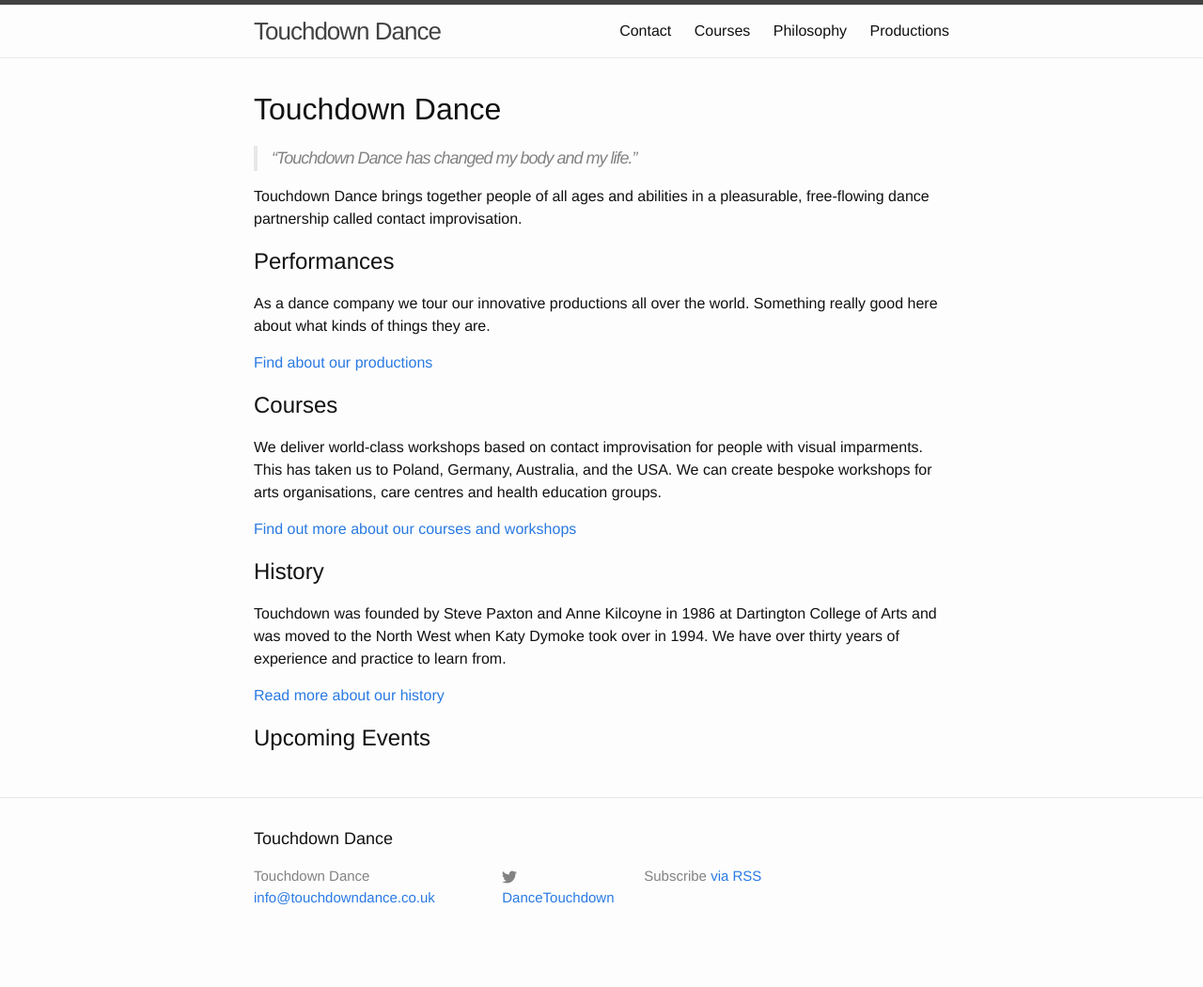
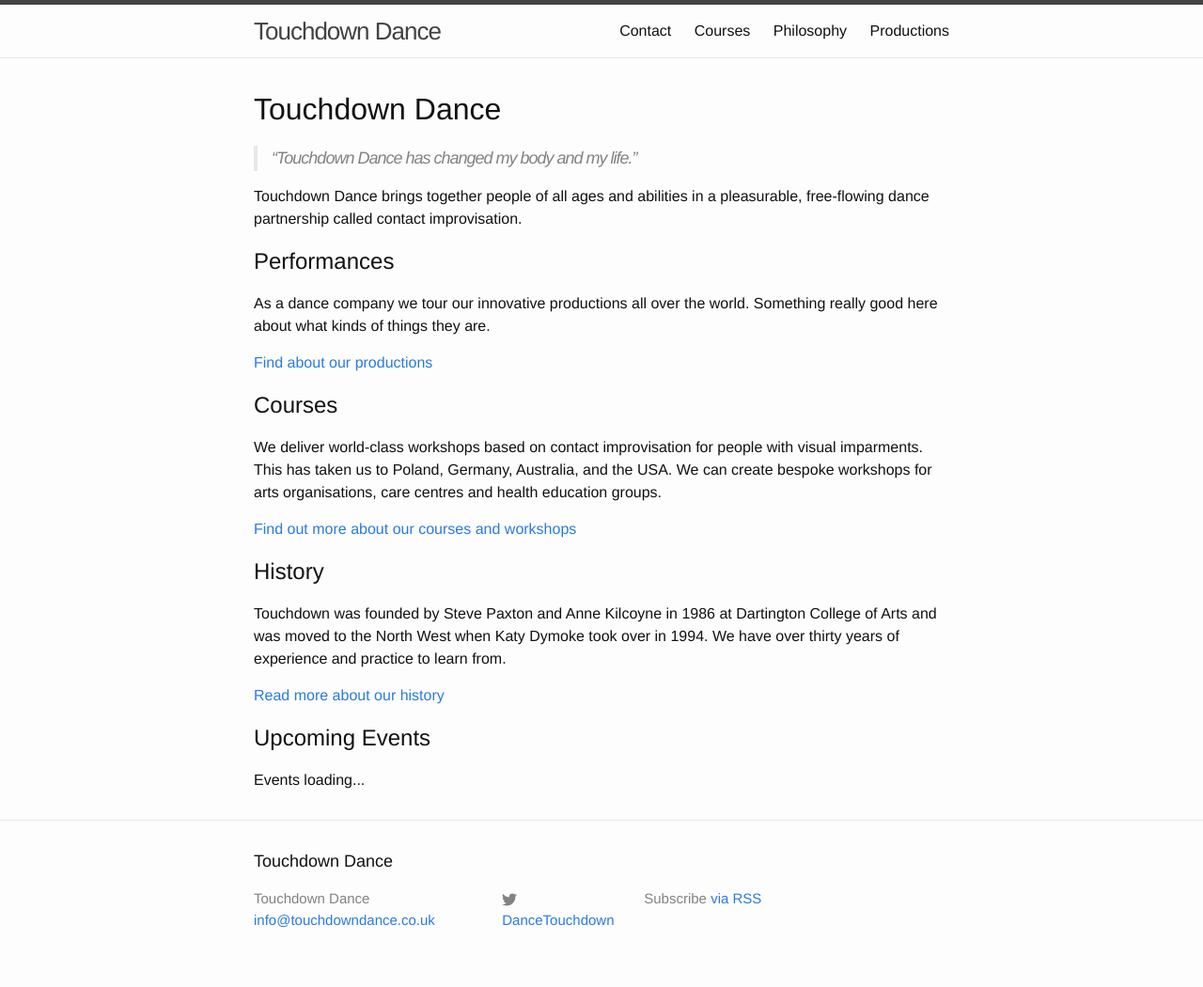
Before and after one commit to kimadactyl/touchdown, a Jekyll site: the page built from index.md, in a window 1280 px wide. Shown: the whole page at 94% size. Built offline with Jekyll 4.4.1, drawn with Linux system fonts in a browser that asks for light colours; nearby versions of some CDN libraries; before the commit the page ends 1026 px from its top, so only the background shows below that.

Commit message:
Add loading message

```diff
--- a/_layouts/home.html
+++ b/_layouts/home.html
@@ -13,7 +13,7 @@
 
   <h2>Upcoming Events</h2>
 
-  <div class="events"></div>
+  <div class="events">Events loading...</div>
 
 </div>
 
--- a/docs/feed.xml
+++ b/docs/feed.xml
@@ -1 +1 @@
-<?xml version="1.0" encoding="utf-8"?><?xml-stylesheet type="text/xml" href="http://0.0.0.0:4000/touchdown/feed.xslt.xml"?><feed xmlns="http://www.w3.org/2005/Atom"><generator uri="http://jekyllrb.com" version="3.4.0">Jekyll</generator><link href="http://0.0.0.0:4000/touchdown/feed.xml" rel="self" type="application/atom+xml" /><link href="http://0.0.0.0:4000/touchdown/" rel="alternate" type="text/html" /><updated>2017-02-07T17:29:37+00:00</updated><id>http://0.0.0.0:4000/touchdown//</id><title type="html">Touchdown Dance</title><subtitle></subtitle></feed>
+<?xml version="1.0" encoding="utf-8"?><?xml-stylesheet type="text/xml" href="http://0.0.0.0:4000/touchdown/feed.xslt.xml"?><feed xmlns="http://www.w3.org/2005/Atom"><generator uri="http://jekyllrb.com" version="3.4.0">Jekyll</generator><link href="http://0.0.0.0:4000/touchdown/feed.xml" rel="self" type="application/atom+xml" /><link href="http://0.0.0.0:4000/touchdown/" rel="alternate" type="text/html" /><updated>2017-02-07T17:36:57+00:00</updated><id>http://0.0.0.0:4000/touchdown//</id><title type="html">Touchdown Dance</title><subtitle></subtitle></feed>
--- a/docs/index.html
+++ b/docs/index.html
@@ -108,7 +108,7 @@
 
   <h2>Upcoming Events</h2>
 
-  <div class="events"></div>
+  <div class="events">Events loading...</div>
 
 </div>
 
```
